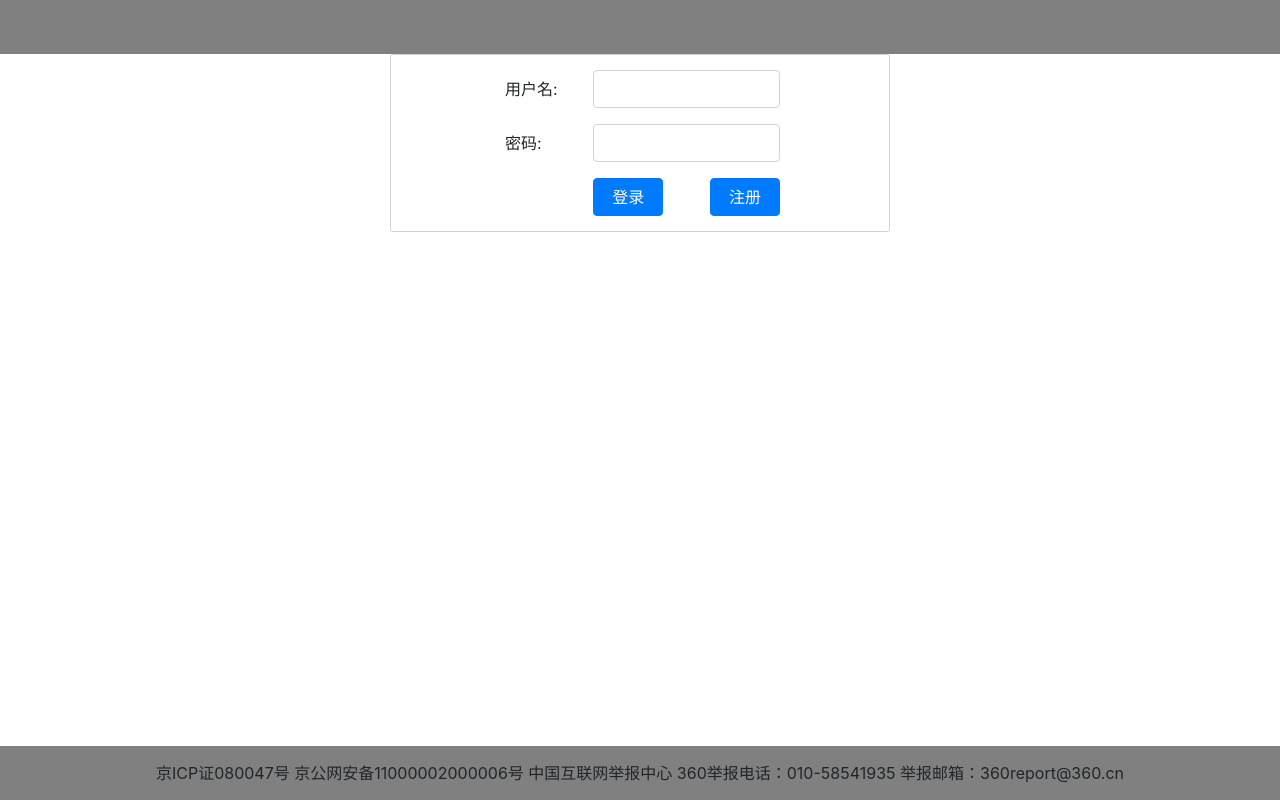
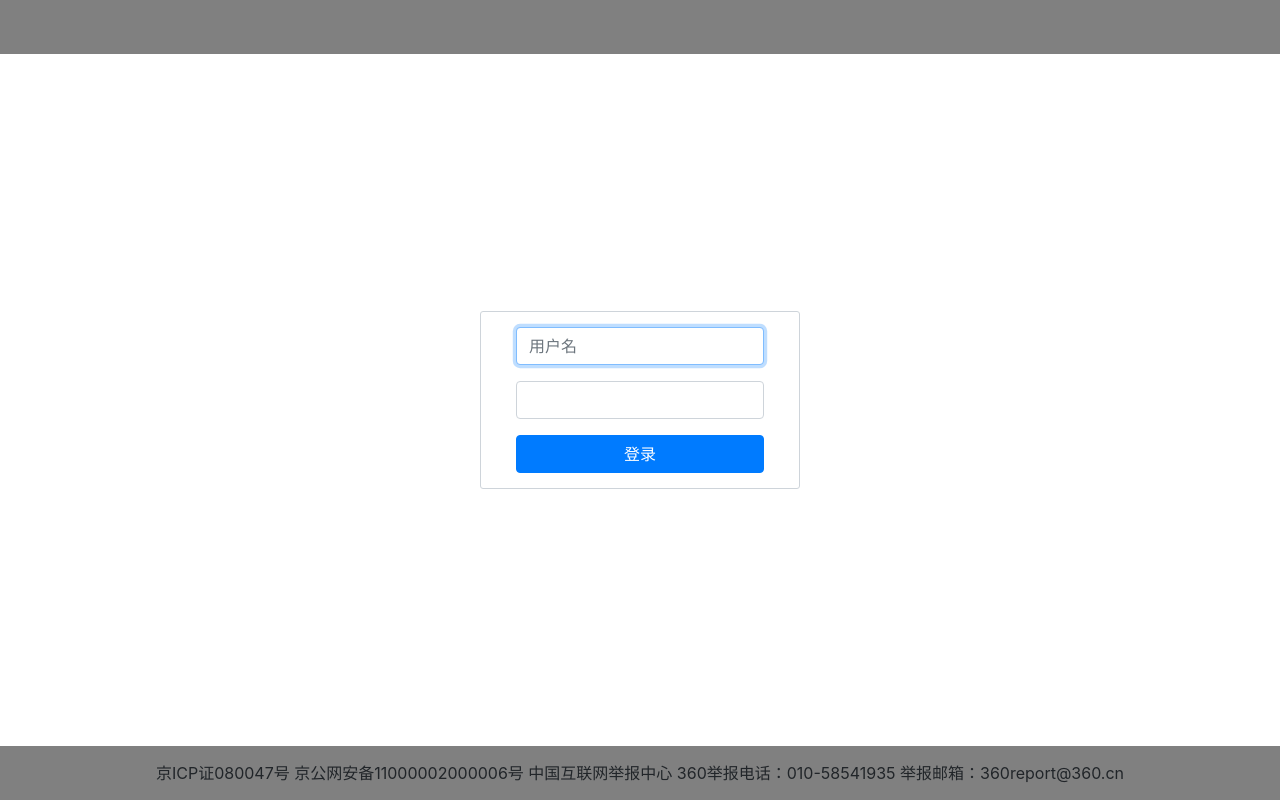
Before and after one commit to LuoZhiDan/manager-system, a website built with webpack: page manager-system-front/main.html in a window 1280 px wide. Built offline with nearby package versions, Linux system fonts and the light colour scheme; some packages are replaced by stand-ins of ours.

Commit message:
登录页面样式优化

```diff
--- a/manager-system-front/main.html
+++ b/manager-system-front/main.html
@@ -10,7 +10,7 @@
 
     </header>
     <div class="content">
-        <div ui-view style="overflow:auto;height:100%;"></div>
+        <div ui-view style="overflow:auto;height:100%;position:relative;"></div>
     </div>
     <footer class="footer">
             <span>京ICP证080047号 京公网安备11000002000006号 中国互联网举报中心 360举报电话：010-58541935 举报邮箱：360report@360.cn</span>
--- a/manager-system-front/src/business/login/view/login-component.html
+++ b/manager-system-front/src/business/login/view/login-component.html
@@ -1,35 +1,34 @@
 <style>
     .form-container{
-        max-width : 300px;
+        max-width: 320px;
         margin: 0 auto;
-        padding: 15px;
+        padding: 15px 40px;
+        border: 1px solid #ced4da;
+        border-radius: 3px;
+        background-color: #fff;
     }
 
     .login-bg{
-        width: 500px;
+        height:100%;
         margin: 0 auto;
-        border: 1px solid #ced4da;
-        border-radius: 3px;
-        background-color: #fff;
+        display:flex;
+        align-items:center;
     }
 </style>
 
 <div class="login-bg">
     <form class="form-container">
         <div class="form-row form-group">
-            <label class="col-form-label col-4" for="name">用户名:</label>
-            <input type="text" class="form-control col-8" name="name" ng-autofocus ng-model="model.name" minlength="6" maxlength="12">
+            <input type="text" class="form-control" autofocus placeholder="用户名" name="name" ng-autofocus ng-model="model.name" minlength="6" maxlength="12">
         </div>
         <div class="form-row form-group">
-            <label class="col-form-label col-4" for="pwd" >密码:</label>
-            <input type="password" class="form-control col-8" name="pwd" ng-model="model.pwd">
+            <input type="password" class="form-control" name="pwd" ng-model="model.pwd">
         </div>
         <div class="from-row from-group">
             <span class="col-from-label color-red" ng-bind="errorInfo"></span>
         </div>
         <div class="form-row">
-            <button class="btn btn-primary col-3 offset-4" type="button" ng-click="action.login()">登录</button>
-            <button class="btn btn-primary col-3 offset-2" type="button" ng-click="action.register()">注册</button>
+            <button class="btn btn-primary btn-block" type="button" ng-click="action.login()">登录</button>
         </div>
     </form>
 </div>
```
